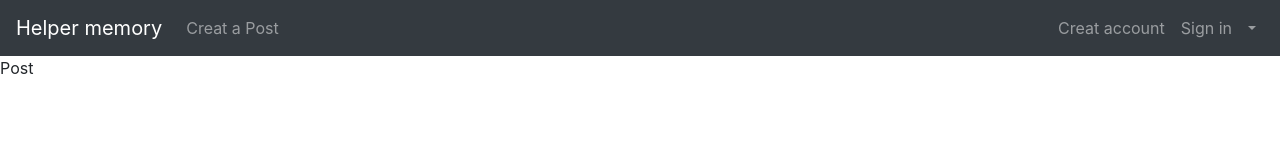
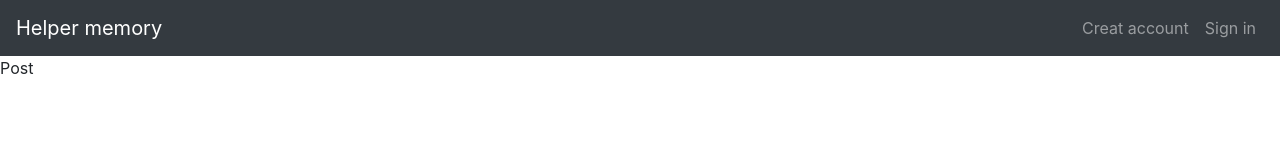
Before and after one commit to jonathanramirezislas/helpermemory-frontend, a React app: page / in a window 1280 px wide. Shown: the top 160 px of the page. Built offline with nearby package versions, Linux system fonts and the light colour scheme; the HTML template or start-up script is replaced by a standard one.

Commit message:
Logout user

```diff
--- a/src/components/SignIn.js
+++ b/src/components/SignIn.js
@@ -15,7 +15,9 @@ export default function SignIn() {
     const [errors, setErrors] = useState({});
     const dispatch = useDispatch();
     const loggedIn = useSelector(state => state.auth.loggedIn);
+    const history = useHistory();
 
+    //if the user is already logged in
     useEffect(() => {
       if (loggedIn) {
         history.push("/");
--- a/src/components/ui/NavbarComponent.js
+++ b/src/components/ui/NavbarComponent.js
@@ -1,26 +1,40 @@
 import React from 'react';
 import { Nav, Navbar, NavDropdown } from 'react-bootstrap';
 import { NavLink } from 'react-router-dom';
+import { useSelector, useDispatch } from 'react-redux'
+import { logoutUser } from '../../actions/authActions';
+
 
 export default function NabvarComponent() {
+
+	const loggedIn = useSelector(state => state.auth.loggedIn);
+    const user = useSelector(state => state.auth.user);
+    const dispatch = useDispatch();
+
 	return (
 		<Navbar bg="dark" variant="dark" expand="lg">
-			<Navbar.Brand as={NavLink} to={'/'}>Helper memory</Navbar.Brand>
+			<Navbar.Brand as={NavLink} to={'/'}>
+				Helper memory
+			</Navbar.Brand>
 			<Navbar.Toggle aria-controls="main-menu"></Navbar.Toggle>
 			<Navbar.Collapse id="main-menu">
-				<Nav className="mr-auto">
-					<Nav.Link >Creat a Post</Nav.Link>
-				</Nav>
+				<Nav className="mr-auto">{loggedIn && <Nav.Link>Creat a Post</Nav.Link>}</Nav>
 				<Nav>
-					<React.Fragment>
-						<Nav.Link as={NavLink} to={'/signup'}>Creat account</Nav.Link>
-						<Nav.Link as={NavLink} to={'/signin'}>Sign in</Nav.Link>
-					</React.Fragment>
-
-					<NavDropdown id="menu-dropdown">
-						<NavDropdown.Item>My Posts</NavDropdown.Item>
-						<NavDropdown.Item>Log out</NavDropdown.Item>
-					</NavDropdown>
+					{!loggedIn ? (
+						<>
+							<Nav.Link as={NavLink} to={'/signup'}>
+								Creat account
+							</Nav.Link>
+							<Nav.Link as={NavLink} to={'/signin'}>
+								Sign in
+							</Nav.Link>
+						</>
+					) : (
+						<NavDropdown id="menu-dropdown">
+							<NavDropdown.Item>My Posts</NavDropdown.Item>
+							<NavDropdown.Item onClick={() => dispatch(logoutUser())}>Log out</NavDropdown.Item>
+						</NavDropdown>
+					)}
 				</Nav>
 			</Navbar.Collapse>
 		</Navbar>
```
